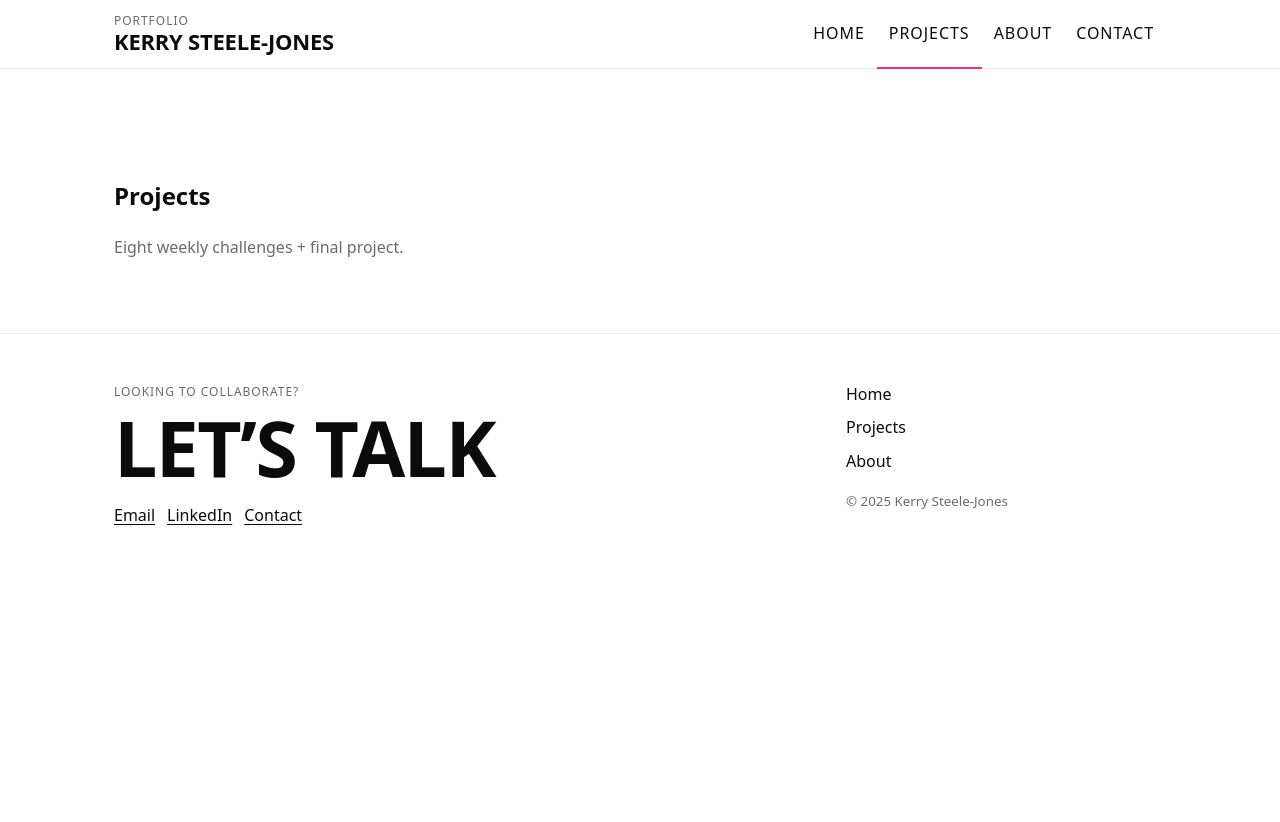
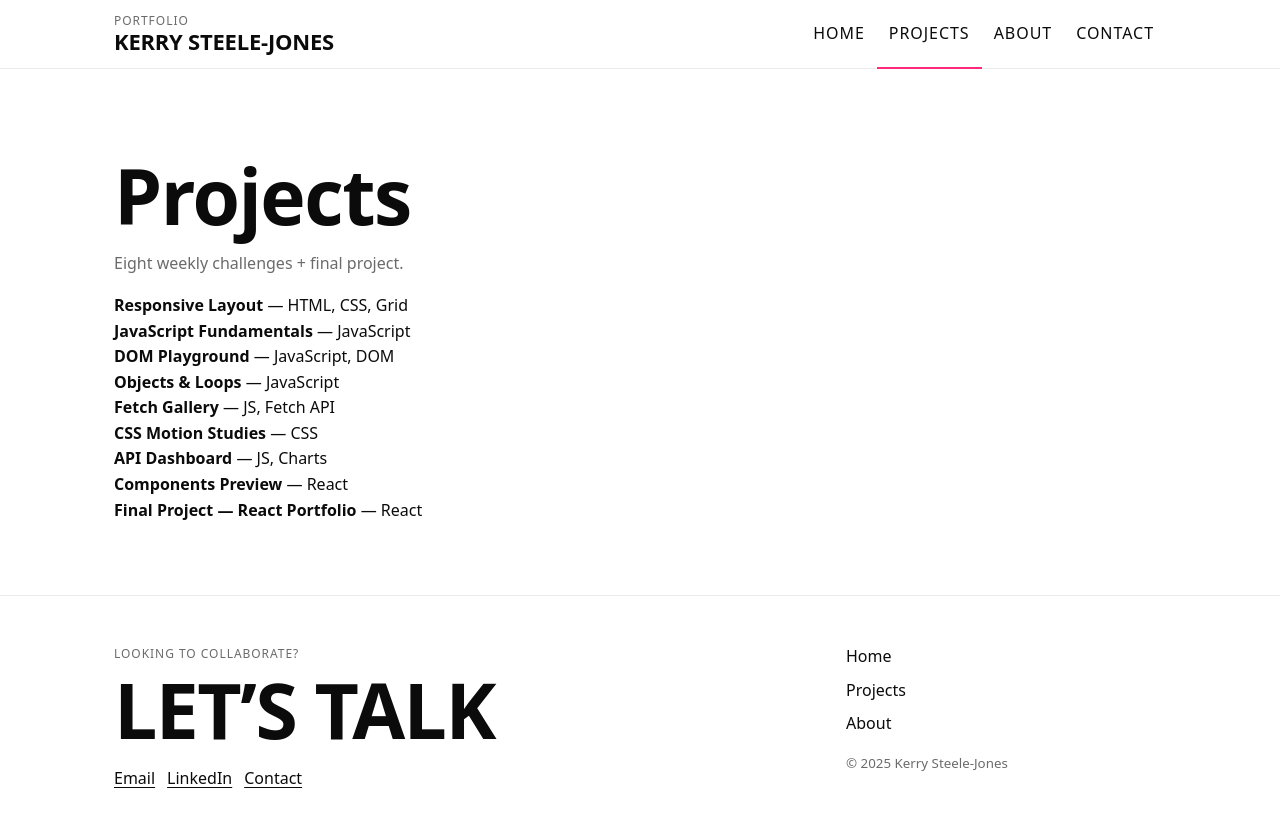
Before and after one commit to KerrySteele-Jones/react-bootcamp-project, a React (Vite) app: page /projects in a window 1280 px wide. Shown: the top 822 px of the page. Before the commit the page ends 800 px from the top, so only its background shows below. Built offline with nearby package versions, Linux system fonts and the light colour scheme.

Commit message:
Homepage structure with illustration added.  Form added to Contact us page.

```diff
--- a/src/components/HomeHero.jsx
+++ b/src/components/HomeHero.jsx
@@ -1,21 +1,19 @@
 import { Link } from "react-router-dom";
-import { projects } from "../data/projects"; // we'll use the first 5; OK if this file has only a couple for now
+import { projects } from "../data/projects.js";
 
 export default function HomeHero() {
-  // Take 5 items for the list (fallback if fewer)
-  const featured = projects.slice(0, 5);
+  const featured = (projects || []).slice(0, 5);
 
   return (
     <section className="home-split">
-      {/* Left: image / visual */}
+      {/* Left: image */}
       <div className="home-image">
-        <img src="/images/placeholder-hero.png" alt="" aria-hidden="true" />
+        <img src="/images/me-illustration.png" alt="" aria-hidden="true" />
       </div>
 
-      {/* Right: dark panel with text + list */}
+      {/* Right: dark panel with intro + list */}
       <div className="home-panel">
         <div className="home-panel-content">
-          {/* Intro */}
           <p className="eyebrow panel-eyebrow">I’m Kerry, a digital designer</p>
           <h1 className="home-title">
             exploring immersive media<br />and creative tech.
@@ -24,17 +22,12 @@ export default function HomeHero() {
             I design interactive experiences that connect people with stories and technology.
           </p>
 
-          {/* Projects list */}
           <h2 className="panel-heading">Selected Projects</h2>
-
           <ol className="proj-list">
             {featured.map((p, i) => (
               <li key={p.id} className="proj-item">
                 <span className="proj-no">{String(i + 1).padStart(2, "0")}</span>
-                {/* Link to Projects for now; later I can deep-link by id */}
-                <Link to="/projects" className="proj-link">
-                  {p.title}
-                </Link>
+                <Link to="/projects" className="proj-link">{p.title}</Link>
               </li>
             ))}
           </ol>
--- /dev/null
+++ b/src/data/projects.js
@@ -0,0 +1,101 @@
+export const projects = [
+  {
+    id: "w01",
+    title: "Responsive Layout",
+    tech: ["HTML", "CSS", "Grid"],
+    description: "Mobile-first responsive page with grid and media queries.",
+    repo: "#",
+    demo: "#",
+    cover: "/images/w01.png",
+    week: 1,
+    featured: false,
+  },
+  {
+    id: "w02",
+    title: "JavaScript Fundamentals",
+    tech: ["JavaScript"],
+    description: "Variables, functions, conditions—rendering basic interactions.",
+    repo: "#",
+    demo: "#",
+    cover: "/images/w02.png",
+    week: 2,
+    featured: false,
+  },
+  {
+    id: "w03",
+    title: "DOM Playground",
+    tech: ["JavaScript", "DOM"],
+    description: "Manipulating elements, events, and dynamic content.",
+    repo: "#",
+    demo: "#",
+    cover: "/images/w03.png",
+    week: 3,
+    featured: false,
+  },
+  {
+    id: "w04",
+    title: "Objects & Loops",
+    tech: ["JavaScript"],
+    description: "Data modelling and iteration to build small UI pieces.",
+    repo: "#",
+    demo: "#",
+    cover: "/images/w04.png",
+    week: 4,
+    featured: false,
+  },
+  {
+    id: "w05",
+    title: "Fetch Gallery",
+    tech: ["JS", "Fetch API"],
+    description: "Calls a public API and renders a small gallery.",
+    repo: "#",
+    demo: "#",
+    cover: "/images/w05.png",
+    week: 5,
+    featured: true,
+  },
+  {
+    id: "w06",
+    title: "CSS Motion Studies",
+    tech: ["CSS"],
+    description: "Micro-interactions with transitions and keyframes.",
+    repo: "#",
+    demo: "#",
+    cover: "/images/w06.png",
+    week: 6,
+    featured: false,
+  },
+  {
+    id: "w07",
+    title: "API Dashboard",
+    tech: ["JS", "Charts"],
+    description: "Transforms API data into a simple dashboard.",
+    repo: "#",
+    demo: "#",
+    cover: "/images/w07.png",
+    week: 7,
+    featured: false,
+  },
+  {
+    id: "w08",
+    title: "Components Preview",
+    tech: ["React"],
+    description: "Small component experiments leading into React.",
+    repo: "#",
+    demo: "#",
+    cover: "/images/w08.png",
+    week: 8,
+    featured: false,
+  },
+  {
+    id: "final",
+    title: "Final Project — React Portfolio",
+    tech: ["React"],
+    description: "Your capstone portfolio site with filtering and deployment.",
+    repo: "#",
+    demo: "#",
+    cover: "/images/final.png",
+    week: 9,
+    featured: true,
+  },
+];
--- a/src/index.css
+++ b/src/index.css
@@ -5,11 +5,17 @@
   --fg: #0b0b0b;
   --muted: #6b6b6b;
   --rule: #eaeaea;
-  --accent: #ff2a7a; /* vibrant pink */
+  --accent: #ff2a7a;
 
   /* layout */
   --container-max: 1100px;
   --nav-h: 68px;
+  --block-pad: clamp(20px, 4vw, 48px);
+  --display-min: 2.2rem;   /* same as footer */
+  --display-fluid: 6vw;
+  --display-max: 5rem;
+  --error: #e03131;
+
 
   /* spacing scale */
   --space-1: 4px;
@@ -40,7 +46,7 @@
   --panel-muted: #9c9ca3;   /* muted on panel */
 }
 
-/* ===== Reset / base ===== */
+/* Reset / base  */
 *,
 *::before,
 *::after {
@@ -80,7 +86,7 @@ a:hover {
   padding: 0 var(--space-5);
 }
 
-/* ===== Nav / Header ===== */
+/* Nav / Header */
 .site-header {
   position: sticky;
   top: 0;
@@ -96,7 +102,7 @@ a:hover {
   justify-content: space-between;
 }
 
-/* --- Brand stack in header --- */
+/* Brand stack in header */
 .brand-stack {
   display: inline-flex;
   flex-direction: column;
@@ -121,12 +127,12 @@ a:hover {
   font-size: clamp(1rem, 2.2vw, 1.375rem);
 }
 
-/* subtle brand hover */
+/* brand hover */
 .brand-stack:hover .brand-title {
   color: var(--accent);
 }
 
-/* keep header tidy on small screens */
+/*  on small screens */
 @media (max-width: 480px) {
   .nav a {
     padding: 0 var(--space-2);
@@ -145,7 +151,7 @@ a:hover {
   transition: color 0.2s ease, border-color 0.2s ease;
 }
 
-/* hover = pink text (remove underline for a cleaner feel) */
+/* hover = pink text */
 .nav a:hover {
   color: var(--accent);
   text-decoration: none;
@@ -167,12 +173,12 @@ main.container {
   padding-top: var(--space-6);
 }
 
-/* ===== Utilities ===== */
+/*  Utilities  */
 .muted {
   color: var(--muted);
 }
 
-/* ===== Footer ===== */
+/* Footer  */
 .site-footer {
   border-top: 1px solid var(--rule);
   padding: var(--space-7) 0;
@@ -201,11 +207,13 @@ main.container {
   color: var(--muted);
 }
 
+.display-title,
 .lets {
   margin: 0 0 var(--space-4);
-  font-size: clamp(2.2rem, 6vw, 5rem);
+  font-size: clamp(var(--display-min), var(--display-fluid), var(--display-max));
   line-height: 1.02;
   letter-spacing: -0.02em;
+  font-weight: 800;
 }
 
 .footer-cta-actions {
@@ -219,7 +227,7 @@ main.container {
   text-underline-offset: 3px;
 }
 
-/* tasteful footer hover accent */
+/* footer hover accent */
 .underline-link:hover,
 .footer-links a:hover {
   color: var(--accent);
@@ -247,7 +255,7 @@ main.container {
   outline-offset: 2px;
 }
 
-/* ===== Home split hero ===== */
+/*  Home split hero */
 .home-split {
   display: grid;
   grid-template-columns: 1fr;
@@ -255,25 +263,26 @@ main.container {
   padding: var(--space-7) 0;
   align-items: stretch;
   border-radius: var(--radius-2);
-  overflow: hidden; /* neat rounded corners on the whole block */
+  overflow: hidden;
 }
 
 /* two columns from tablet up */
 @media (min-width: 900px) {
   .home-split {
-    grid-template-columns: 1.1fr 1fr; /* image left slightly larger */
+    grid-template-columns: 1.1fr 1fr;
   }
 }
 
 /* Left: image */
 .home-image {
-  background: #ddd;
-  min-height: 340px;
+  min-height: clamp(260px, 40vw, 400px);
+  background: #e5e5e5;
+  overflow: hidden;
 }
+
 .home-image img {
   width: 100%;
   height: 100%;
-  object-fit: cover;
 }
 
 /* Right: dark panel */
@@ -353,3 +362,129 @@ main.container {
 .panel-actions .underline-link:hover {
   color: var(--accent);
 }
+
+/* Contact Form */
+
+.form {
+  max-width: 720px;
+  display: grid;
+  gap: var(--space-5);
+}
+
+.field {
+  display: grid;
+  gap: 6px;
+}
+
+label,
+legend {
+  font-weight: 600;
+}
+
+/* helper / small note under fields */
+.help {
+  color: var(--muted);
+  font-size: var(--font-size-sm);
+}
+
+/* inputs */
+input[type="text"],
+input[type="email"],
+textarea,
+select {
+  width: 100%;
+  padding: 12px 14px;
+  border: 1px solid var(--rule);
+  border-radius: var(--radius-1);
+  background: var(--bg);
+  color: var(--fg);
+  font-size: var(--font-size-base);
+  transition: border-color .15s ease, box-shadow .15s ease;
+}
+
+textarea {
+  min-height: 140px;
+  resize: vertical;
+}
+
+/* placeholder tone */
+::placeholder {
+  color: var(--muted);
+  opacity: .9;
+}
+
+/* focus state (brand accent) */
+input:focus-visible,
+select:focus-visible,
+textarea:focus-visible {
+  outline: 2px solid var(--accent);
+  outline-offset: 2px;
+  border-color: var(--accent);
+}
+
+/* error styles (use aria-invalid="true" or .is-invalid on the control) */
+[aria-invalid="true"],
+.is-invalid {
+  border-color: var(--error) !important;
+  outline-color: var(--error) !important;
+}
+
+.error-msg {
+  color: var(--error);
+  font-size: var(--font-size-sm);
+}
+
+/* success / failure banners (optional) */
+.form-note {
+  padding: 12px 14px;
+  border-radius: var(--radius-1);
+  border: 1px solid var(--rule);
+}
+
+.form-note.success {
+  border-color: color-mix(in srgb, var(--success) 35%, #0000);
+  color: var(--success);
+}
+
+.form-note.failure {
+  border-color: color-mix(in srgb, var(--error) 35%, #0000);
+  color: var(--error);
+}
+
+/* actions */
+.btn {
+  border: 1px solid var(--fg);
+  background: var(--fg);
+  color: #fff;
+  padding: 12px 18px;
+  border-radius: var(--radius-1);
+  cursor: pointer;
+  transition: transform .06s ease, background-color .15s ease, border-color .15s ease;
+}
+
+.btn:hover {
+  background: var(--accent);          /* pink on hover */
+  border-color: var(--accent);
+  color: #fff;
+  transform: translateY(-1px);
+}
+
+.btn:active {
+  transform: translateY(0);
+}
+
+.btn:focus-visible {
+  outline: 2px solid var(--accent);
+  outline-offset: 2px;
+}
+
+.btn:disabled {
+  opacity: .6;
+  cursor: not-allowed;
+}
+
+/* respect reduced motion */
+@media (prefers-reduced-motion: reduce) {
+  .btn,
+  .btn:hover { transition: none; transform: none; }
+}
--- a/src/pages/AboutPage.jsx
+++ b/src/pages/AboutPage.jsx
@@ -1,7 +1,7 @@
 export default function AboutPage() {
   return (
     <section style={{ padding: "56px 0" }}>
-      <h1>About</h1>
+     <h1 className="display-title">About</h1>
       <p className="muted">Short bio goes here.</p>
     </section>
   );
--- a/src/pages/ProjectsPage.jsx
+++ b/src/pages/ProjectsPage.jsx
@@ -1,8 +1,19 @@
+
+import { projects } from "../data/projects.js";
+
 export default function ProjectsPage() {
   return (
     <section style={{ padding: "56px 0" }}>
-      <h1>Projects</h1>
+       <h1 className="display-title">Projects</h1>
       <p className="muted">Eight weekly challenges + final project.</p>
+
+      <ul className="list-reset" style={{ marginTop: 16 }}>
+        {projects.map((p) => (
+          <li key={p.id}>
+            <strong>{p.title}</strong> — {p.tech.join(", ")}
+          </li>
+        ))}
+      </ul>
     </section>
   );
 }
```
Also changed, not shown: src/pages/ContactPage.jsx (+35 -2 lines), public/images/me-illustration.png (added).
